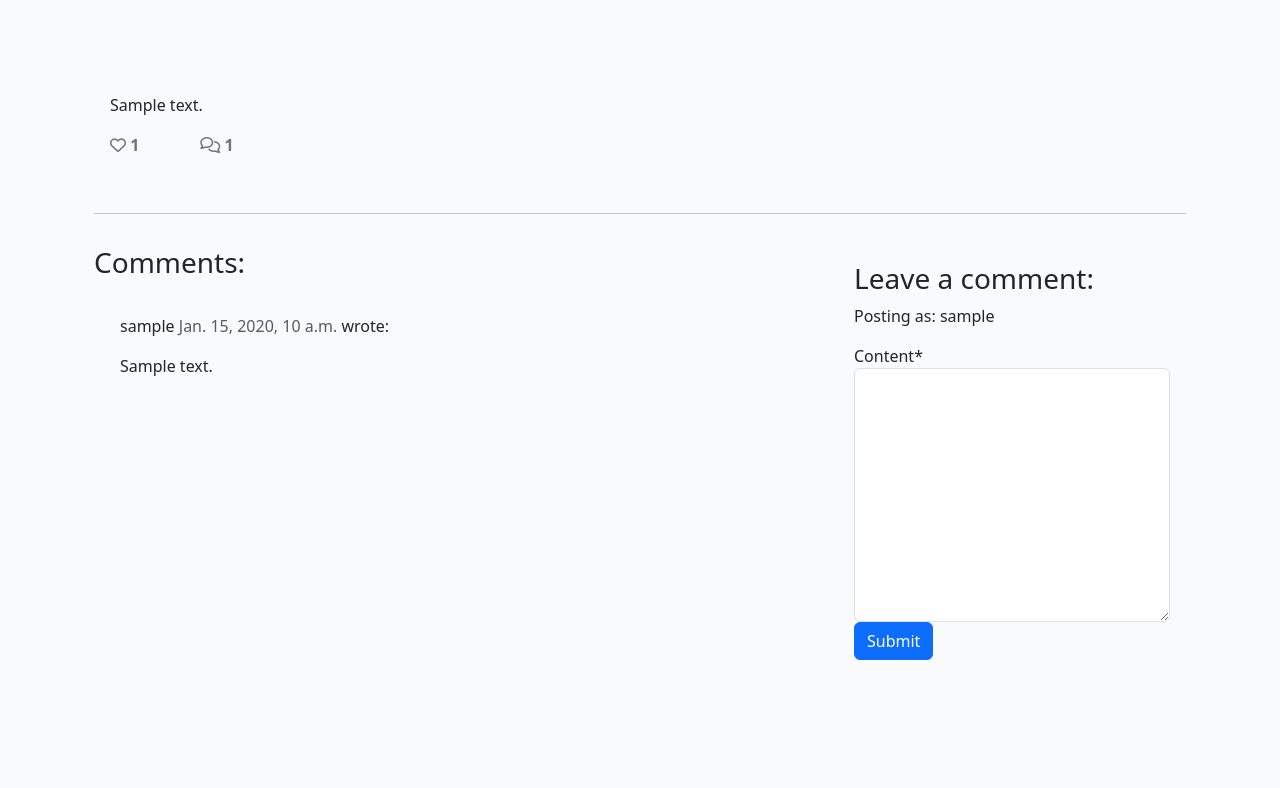
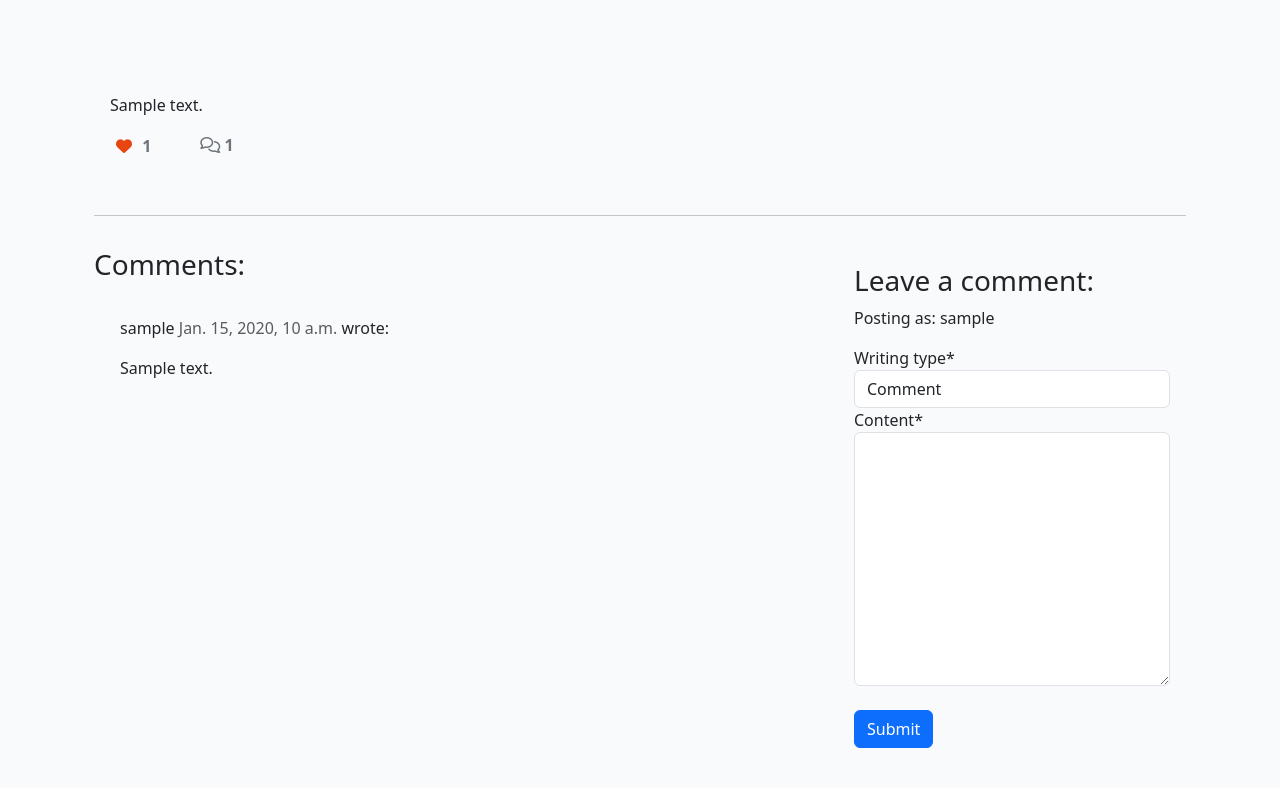
Before and after one commit to Parbelaez/ci_fsd_pp4_the_wc, a Django app: a page that uses thewcwebpage/templates/writing_detail.html in a window 1280 px wide. Shown: the part 275-1063 px from the top of the page. Before the commit the page ends 935 px from the top, so only its background shows below. Run offline with Django 4.2, Linux system fonts and the light colour scheme; a user stored in the database is signed in; tables that the repository leaves empty hold one stand-in row (values such as "Sample post"); some libraries are stand-ins or nearby versions.

Commit message:
Include likes and comments posting

```diff
--- a/ci_fsd_pp4_the_wc/settings.py
+++ b/ci_fsd_pp4_the_wc/settings.py
@@ -176,3 +176,4 @@ django_heroku.settings(locals())
 # to the console. (This is useful for testing purposes.)
 # https://stackoverflow.com/questions/21563227/django-allauth-example-errno-61-connection-refused
 EMAIL_BACKEND = 'django.core.mail.backends.console.EmailBackend'
+ACCOUNT_EMAIL_VERIFICATION = 'none'
--- a/thewcwebpage/forms.py
+++ b/thewcwebpage/forms.py
@@ -4,4 +4,4 @@ from django import forms
 class CommentForm(forms.ModelForm):
     class Meta:
         model = Comment
-        fields = ('content',)
+        fields = ('writing_type','content')
--- a/thewcwebpage/templates/index.html
+++ b/thewcwebpage/templates/index.html
@@ -2,7 +2,6 @@
 {% block content %}
     <div class="container-fluid">
         <div class="row">
-            <!-- Writings will be displayed here -->
             <div class="col-12 mt-3 left">
                 <div class="row">
                     {% for writing in writing_list %}
--- a/thewcwebpage/templates/writing_detail.html
+++ b/thewcwebpage/templates/writing_detail.html
@@ -32,7 +32,33 @@
                 </p>
                 <div class="row">
                     <div class="col-1">
-                        <strong class="text-secondary"><i class="far fa-heart"></i> {{ writing.total_likes }} </strong>
+                        <strong>
+                            {% if user.is_authenticated %}
+                                <form action="{% url "writing_like" writing.slug %}" method="POST" class="d-inline">
+                                {% csrf_token %}
+                                {% if liked %}
+                                    <button type="submit" name="blogpost_id"
+                                        value="{{writing.slug}}" class="btn-like">
+                                        <!--fas = font awesome solid-->
+                                        <i class="fas fa-heart"></i>
+                                    </button>
+                                {% else %}
+                                    <button type="submit" name="blogpost_id"
+                                        value="{{writing.slug}}" class="btn-like">
+                                        <!--far = font awesome regular-outlined-->
+                                        <i class="far fa-heart"></i>
+                                    </button>
+                                {% endif %}
+                                </form>
+                            {% else %}
+                                <span class="text-secondary">
+                                    <i class="far fa-heart"></i>
+                                </span>
+                            {% endif %}
+                            <span class="text-secondary">
+                                {{ writing.total_likes }}
+                            </span>
+                        </strong>
                     </div>
                     <div class="col-1">
                         {% with comments.count as total_comments %}
@@ -80,6 +106,7 @@
                     <form method="POST" style:"margin-top: 1.3em;">
                         {{ comment_form | crispy }}
                         {% csrf_token %}
+                        <br>
                         <button type="submit" class="btn btn-primary">Submit</button>
                     {% endif %}
                 {% endif %}
--- a/thewcwebpage/urls.py
+++ b/thewcwebpage/urls.py
@@ -4,4 +4,5 @@ from . import views
 urlpatterns = [
     path('', views.WritingListView.as_view(), name='home'),
     path('<slug:slug>/', views.WritingDetailView.as_view(), name='writing_detail'),
+    path('like/<slug:slug>', views.WritingLike.as_view(), name='writing_like'),
 ]
--- a/thewcwebpage/views.py
+++ b/thewcwebpage/views.py
@@ -1,6 +1,7 @@
-from django.shortcuts import render, redirect, get_object_or_404
+from django.shortcuts import render, redirect, get_object_or_404, reverse
 # With this we are importing the generic class-based views
 from django.views import generic, View
+from django.http import HttpResponseRedirect
 from .models import Writing, Comment
 from .forms import CommentForm
 
@@ -39,7 +40,58 @@ class WritingDetailView(generic.View):
         context = {
             'writing': writing,
             'comments': comments,
+            'commented': False,
             'liked': liked,
             'comment_form': CommentForm(),
         }
         return render(request, 'writing_detail.html', context)
+
+    def post(self, request, slug, *args, **kwargs):
+        # Variable to get only the published writings
+        queryset = Writing.objects.filter(status=1)
+        # Variable to get the published writing with the slug passed in the URL
+        writing = get_object_or_404(queryset, slug=slug)
+        comments = writing.comments.filter(approved_comment=True).order_by('-created_on')
+        liked = False
+        if writing.likes.filter(id=request.user.id).exists():
+            liked = True
+
+        comment_form = CommentForm(data=request.POST or None)
+
+        if comment_form.is_valid():
+            comment_form.instance.email = request.user.email
+            # In Django, when calling the user object, it is actually the ID on the table
+            # that is being called. So, we need to pass the user object to the author field
+            comment_form.instance.author = request.user
+            comment = comment_form.save(commit=False)
+            comment.writing = writing
+            comment.save()
+        else:
+            comment_form = CommentForm()
+
+        # This context can be created inside the return statement
+        # but it is better to create it outside and then pass it
+        # as an argument, so the code is easier to read.
+        context = {
+            'writing': writing,
+            'comments': comments,
+            'commented': True,
+            'liked': liked,
+            'comment_form': CommentForm(),
+        }
+        return render(request, 'writing_detail.html', context)
+
+class WritingLike(View):
+    def post(self, request, slug):
+        # Get the specific writing
+        writing = get_object_or_404(Writing, slug=slug)
+
+        # Check if the user has already liked the post
+        if writing.likes.filter(id=request.user.id).exists():
+            # If so, unlike the post
+            writing.likes.remove(request.user)
+        else:
+            # If not, like the post
+            writing.likes.add(request.user)
+        # Redirect the user to the same page
+        return HttpResponseRedirect(reverse('writing_detail', args=[slug]))
```
